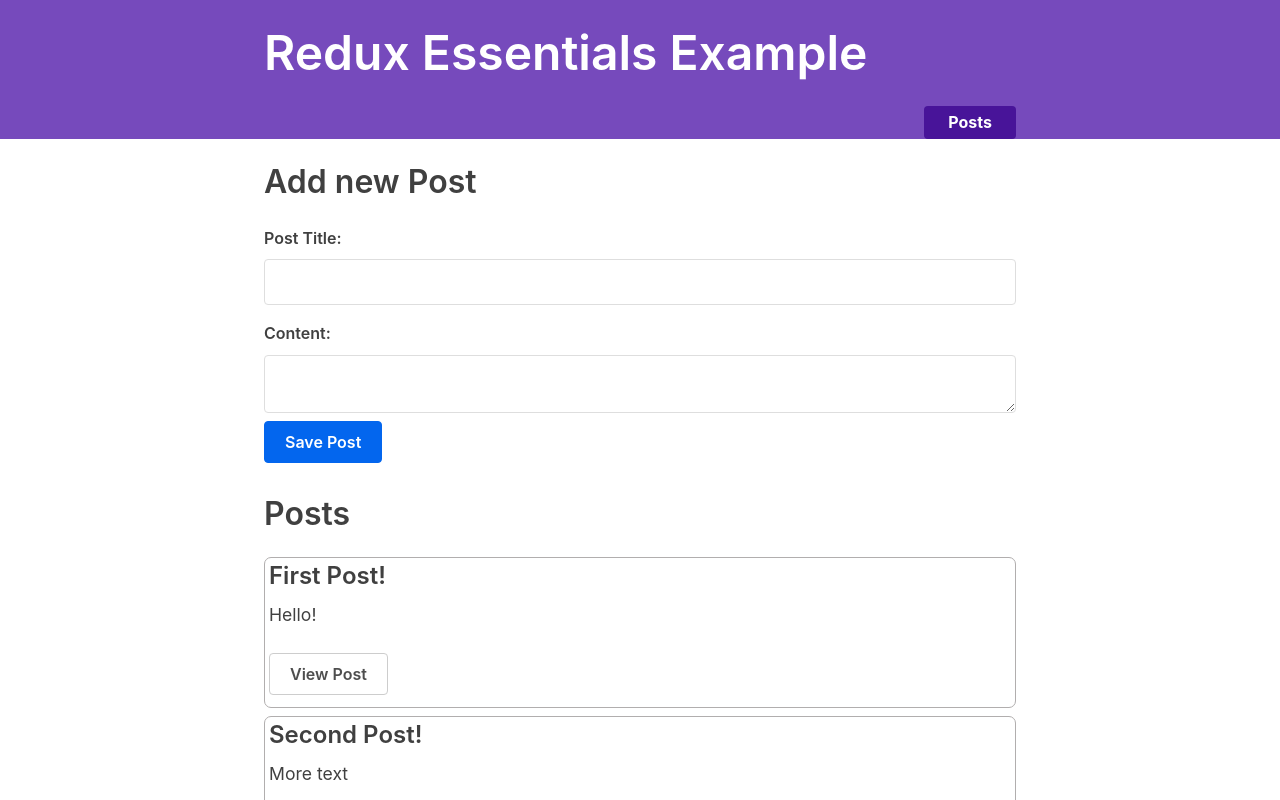
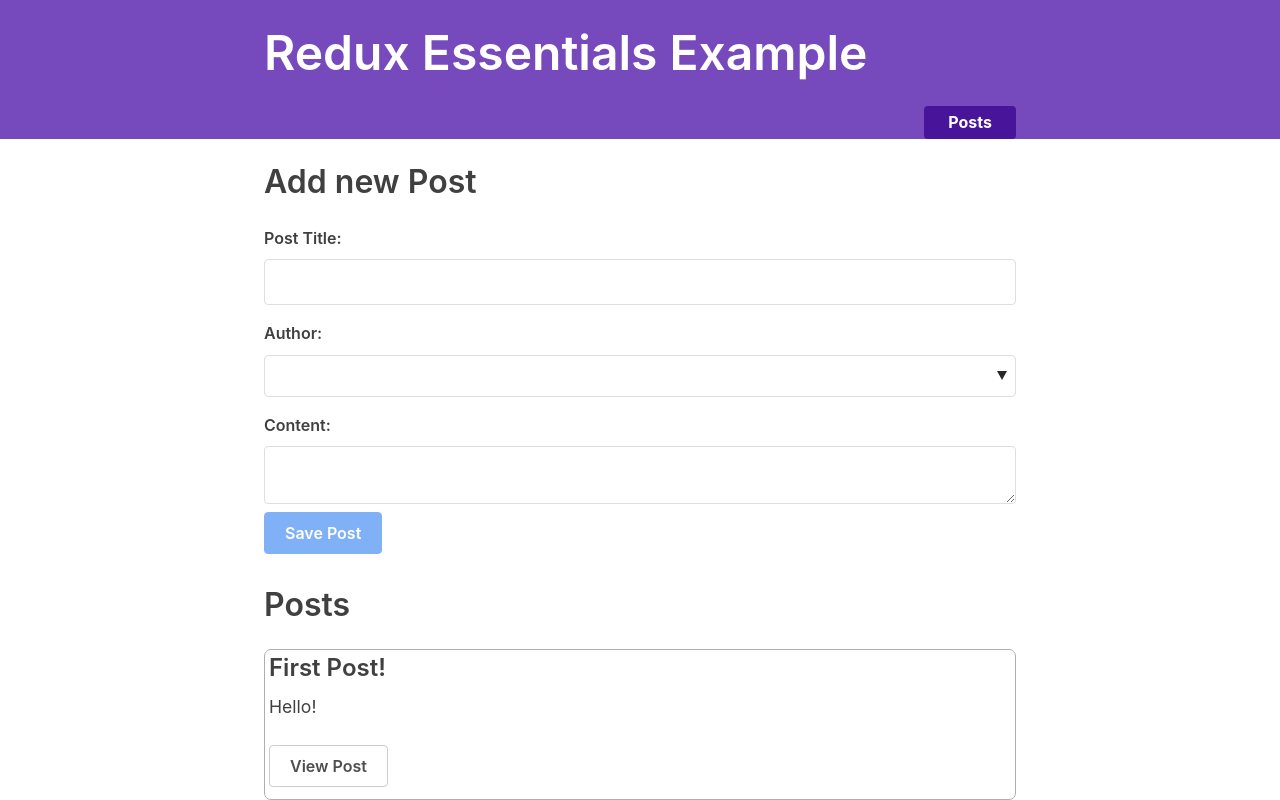
Before and after one commit to 8mamo10/relux, a React (Create React App) app in the folder redux-essentials-example-app/: page / in a window 1280 px wide. Shown: the top 800 px of the page. Built offline with nearby package versions, Linux system fonts and the light colour scheme; what miragejs, txtgen would draw is missing.

Commit message:
Enable to add post with author

```diff
--- a/redux-essentials-example-app/src/features/posts/AddPostForm.js
+++ b/redux-essentials-example-app/src/features/posts/AddPostForm.js
@@ -1,24 +1,36 @@
 import React, { useState } from 'react'
-import { useDispatch } from 'react-redux'
+import { useDispatch, useSelector } from 'react-redux'
 
 import { postAdded } from './postsSlice'
 
 export const AddPostForm = () => {
   const [title, setTitle] = useState('')
   const [content, setContent] = useState('')
+  const [userId, setUserId] = useState('')
 
   const dispatch = useDispatch()
 
+  const users = useSelector(state => state.users)
+
   const onTitleChanged = e => setTitle(e.target.value)
   const onContentChanged = e => setContent(e.target.value)
+  const onAuthorChanged = e => setUserId(e.target.value)
 
   const onSavePostClicked = () => {
     if (title && content) {
-      dispatch(postAdded(title, content))
+      dispatch(postAdded(title, content, userId))
       setTitle('')
       setContent('')
     }
   }
+
+  const canSave = Boolean(title) && Boolean(content) && Boolean(userId)
+
+  const usersOptions = users.map(user => (
+    <option key={user.id} value={user.id}>
+      {user.name}
+    </option>
+  ))
 
   return (
     <section>
@@ -32,6 +44,11 @@
           value={title}
           onChange={onTitleChanged}
         />
+        <label htmlFor="postAuthor">Author:</label>
+        <select id="postAuthor" value={userId} onChange={onAuthorChanged}>
+          <option value=""></option>
+          {usersOptions}
+        </select>
         <label htmlFor="postContent">Content:</label>
         <textarea
           id="postContent"
@@ -39,7 +56,7 @@
           value={content}
           onChange={onContentChanged}
         />
-        <button type="button" onClick={onSavePostClicked}>Save Post</button>
+        <button type="button" onClick={onSavePostClicked} disabled={!canSave}>Save Post</button>
       </form>
     </section>
   )
--- a/redux-essentials-example-app/src/features/posts/postsSlice.js
+++ b/redux-essentials-example-app/src/features/posts/postsSlice.js
@@ -14,12 +14,13 @@
         state.push(action.payload)
       }
       ,
-      prepare(title, content) {
+      prepare(title, content, userId) {
         return {
           payload: {
             id: nanoid(),
             title,
-            content
+            content,
+            user: userId
           }
         }
       }
```
